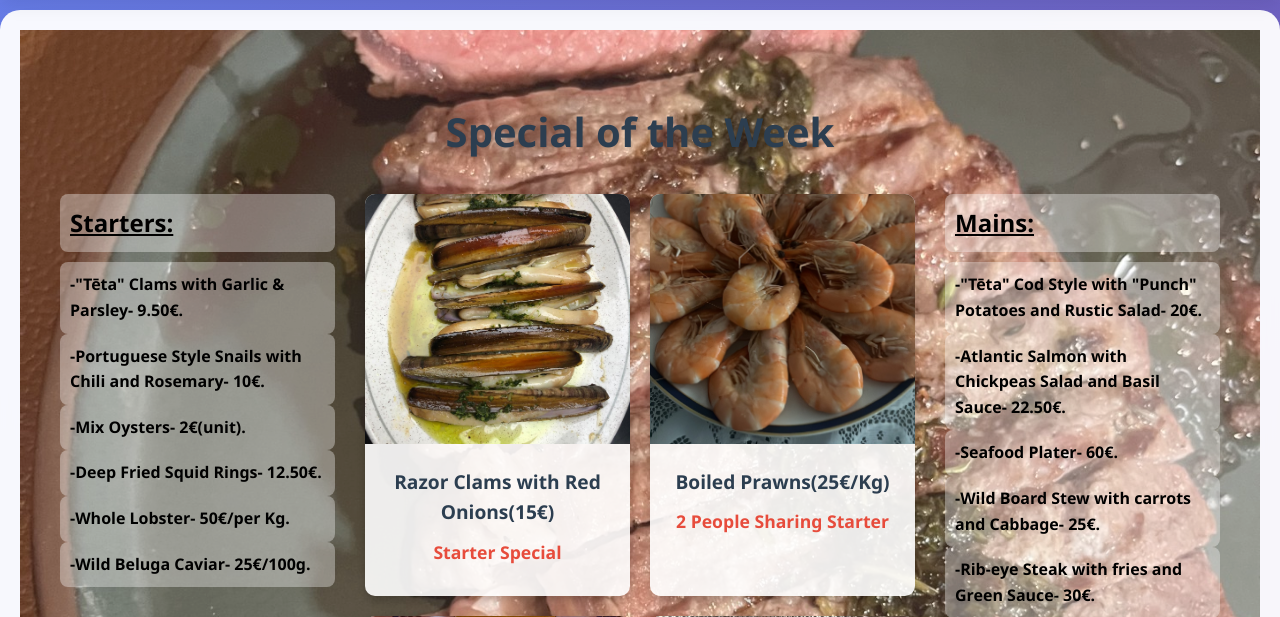
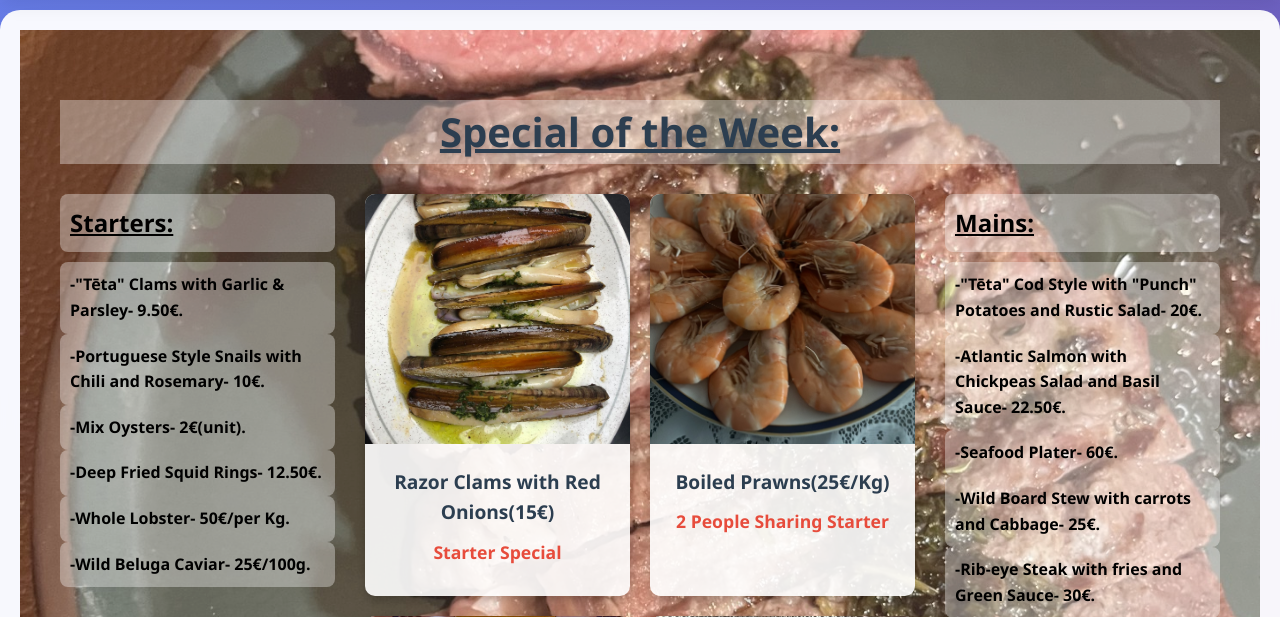
Before and after one commit to Wald13/Milestone3, a Django app: page /menu/ in a window 1280 px wide. Shown: the part 70-687 px from the top of the page. Run offline with Django 5.2, Linux system fonts and the light colour scheme.

Commit message:
Adjust some css on the menu title

```diff
--- a/restaurant_booking_system/bookings/static/bookings/css/styles.css
+++ b/restaurant_booking_system/bookings/static/bookings/css/styles.css
@@ -339,6 +339,8 @@ textarea {
     margin: 30px 0;
     font-size: 2.5rem;
     color: #2c3e50;
+    background-color: rgba(255, 255, 255, 0.35);
+    text-decoration: underline;
 }
 
 .menu-grid {
--- a/restaurant_booking_system/bookings/templates/bookings/menu.html
+++ b/restaurant_booking_system/bookings/templates/bookings/menu.html
@@ -5,7 +5,7 @@
 
 {% block content %}
 <div class="background-image-menu">
-    <h1 class="menu-title">Special of the Week</h1>
+    <h1 class="menu-title">Special of the Week:</h1>
     <div class="menu-grid">
         <!-- Starters Section -->
         <div class="menu-text">
```
